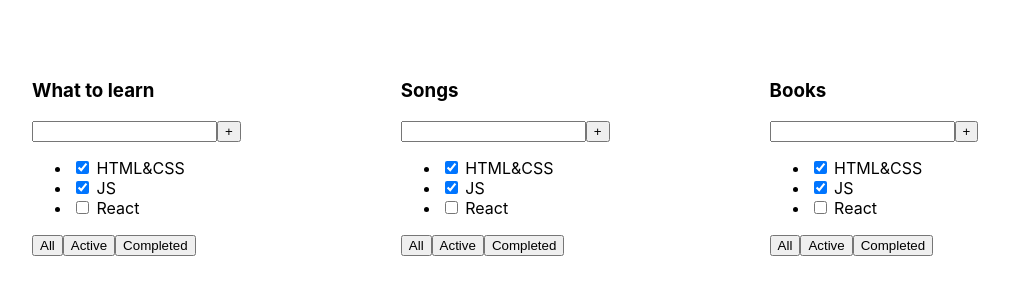
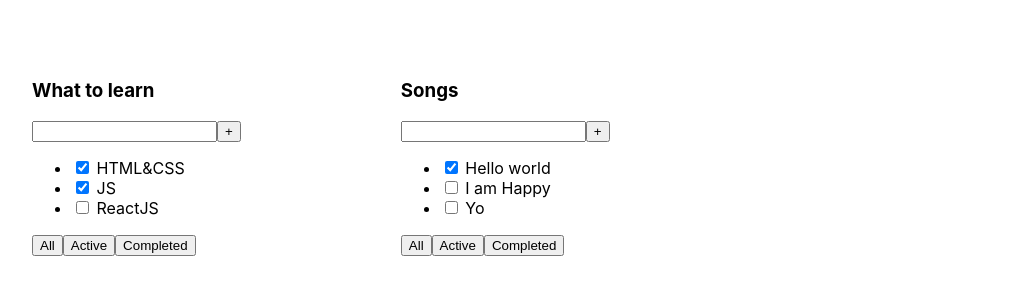
Before and after one commit to andbudha/todolist, a React (Create React App) app: page / in a window 1280 px wide. Shown: the top 300 px of the page, without its empty margins (28-1037 px from the left). Built offline with nearby package versions, Linux system fonts and the light colour scheme.

Commit message:
Type Script added to the App&Todolist components

```diff
--- a/src/App.tsx
+++ b/src/App.tsx
@@ -3,11 +3,22 @@
 import {Todolist} from "./Todolist";
 
 function App() {
+
+    const tasks1 = [
+        { id: 1, title: "HTML&CSS", isDone: true },
+        { id: 2, title: "JS", isDone: true },
+        { id: 3, title: "ReactJS", isDone: false }
+    ]
+    const tasks2 = [
+        { id: 1, title: "Hello world", isDone: true },
+        { id: 2, title: "I am Happy", isDone: false },
+        { id: 3, title: "Yo", isDone: false }
+    ]
+
     return (
         <div className="App">
-         <Todolist title={'What to learn'}/>
-         <Todolist title={'Songs'}/>
-         <Todolist title={'Books'}/>
+         <Todolist title={'What to learn'} tasks={tasks1}/>
+         <Todolist title={'Songs'} tasks={tasks2}/>
         </div>
     );
 }
--- a/src/Todolist.tsx
+++ b/src/Todolist.tsx
@@ -1,8 +1,16 @@
 import React from "react";
+
+type TaskType = {
+    id: number
+    title: string
+    isDone: boolean
+}
 
 type PropsType = {
     title: string
+    tasks: Array<TaskType>
 }
+
 export function Todolist(props: PropsType) {
     return (
         <div className="App">
@@ -13,9 +21,9 @@
                     <button>+</button>
                 </div>
                 <ul>
-                    <li><input type="checkbox" checked={true}/> <span>HTML&CSS</span></li>
-                    <li><input type="checkbox" checked={true}/> <span>JS</span></li>
-                    <li><input type="checkbox" checked={false}/> <span>React</span></li>
+                    <li><input type="checkbox" checked={props.tasks[0].isDone}/> <span>{props.tasks[0].title}</span></li>
+                    <li><input type="checkbox" checked={props.tasks[1].isDone}/> <span>{props.tasks[1].title}</span></li>
+                    <li><input type="checkbox" checked={props.tasks[2].isDone}/> <span>{props.tasks[2].title}</span></li>
                 </ul>
                 <div>
                     <button>All</button>
```
